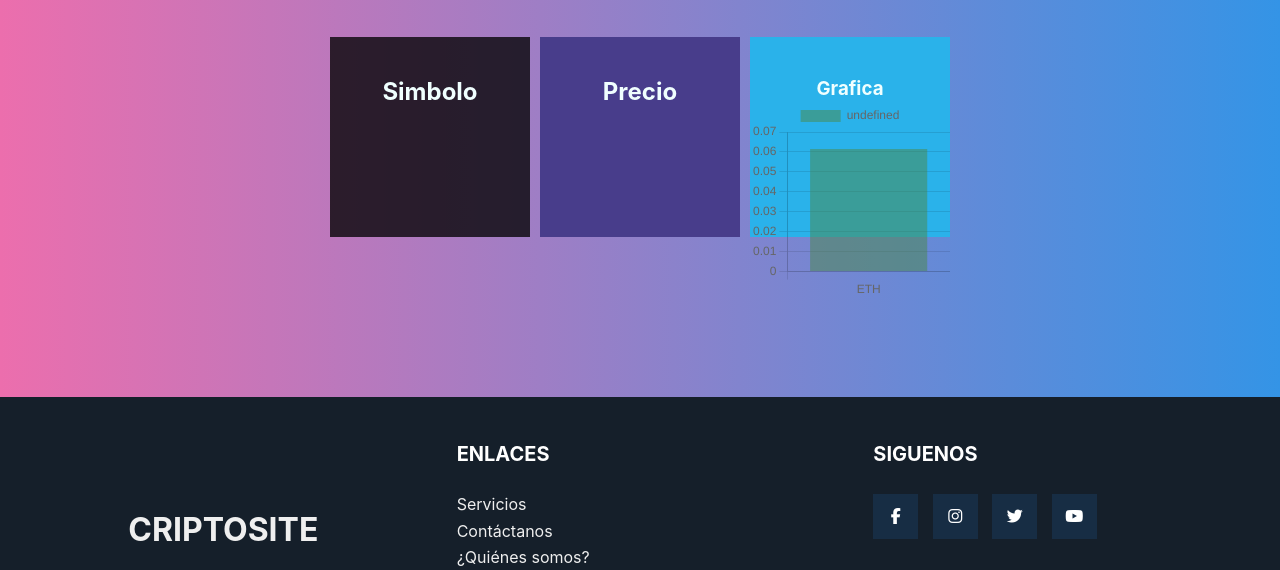
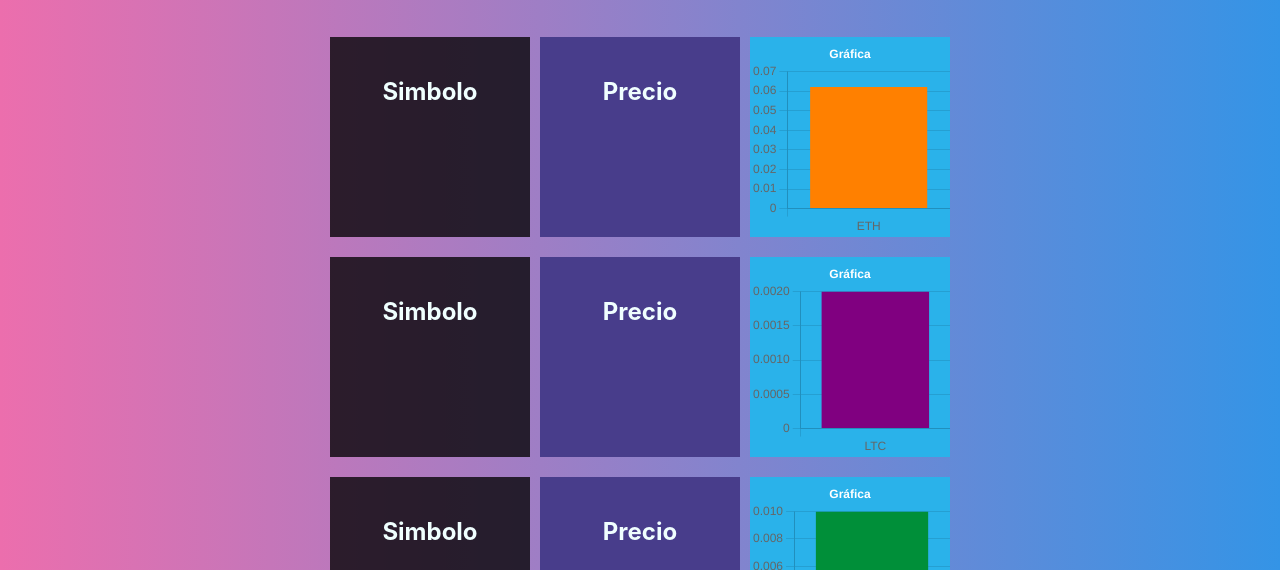
Before and after one commit to jossvagui/Proyecto3-Dashboard, a plain HTML site: page index.html in a window 1280 px wide. Shown: the part 196-766 px from the top of the page. Drawn offline with nearby package versions, Linux system fonts and the light colour scheme; no server answers.

Commit message:
graficas

```diff
--- a/app.js
+++ b/app.js
@@ -2,6 +2,12 @@ window.addEventListener('load', ()=> {
     let simbolo = document.getElementById('simbolo')
     let precio = document.getElementById('precio')
     let grafica = document.getElementById('grafica')
+    let simbolo2 = document.getElementById('simbolo2')
+    let precio2 = document.getElementById('precio2')
+    let grafica2 = document.getElementById('grafica2')
+    let simbolo3 = document.getElementById('simbolo3')
+    let precio3 = document.getElementById('precio3')
+    let grafica3 = document.getElementById('grafica3')
 
     const url = `https://api.binance.com/api/v3/ticker/price`
     fetch(url)
@@ -13,6 +19,12 @@ window.addEventListener('load', ()=> {
             simbolo.textContent = desc.toUpperCase()
             console.log(data[0].price)
             precio.textContent = data[0].price
+            let desc2 = data[1].symbol
+            simbolo2.textContent = desc2.toUpperCase()
+            precio2.textContent = data[1].price
+            let desc3 = data[2].symbol
+            simbolo3.textContent = desc3.toUpperCase()
+            precio3.textContent = data[2].price
         })
         .catch( error => {
             console.log(error)
@@ -24,9 +36,9 @@ window.addEventListener('load', ()=> {
             data:{
                 labels:['ETH'],
                 datasets:[{
-                        data:[0.0615],
+                        data:[0.062],
                         backgroundColor:[
-                            'rgb(74, 135, 72,0.5)'
+                            'rgb(255, 128, 0)'
                         ]
                 }]
             },
@@ -37,11 +49,91 @@ window.addEventListener('load', ()=> {
                                 beginAtZero:true
                             }
                     }]
+                },
+                plugins: {
+                    title: {
+                        display: true,
+                        text: 'Gráfica',
+                        fontSize: 20,
+                        padding: 10,
+                        color: '#ffffff'
+                    },
+                    legend: {
+                        display: false,
+                    },
+                }
+            }
+        });
+
+        var ctx2= document.getElementById("grafica2").getContext("2d");
+        var myChart= new Chart(ctx2,{
+            type:"bar",
+            data:{
+                labels:['LTC'],
+                datasets:[{
+                        data:[0.002],
+                        backgroundColor:[
+                            '#800080'
+                        ]
+                }]
+            },
+            options:{
+                scales:{
+                    yAxes:[{
+                            ticks:{
+                                beginAtZero:true
+                            }
+                    }]
+                },
+                plugins: {
+                    title: {
+                        display: true,
+                        text: 'Gráfica',
+                        fontSize: 20,
+                        padding: 10,
+                        color: '#ffffff'
+                    },
+                    legend: {
+                        display: false,
+                    },
+                }
+            }
+        });
+
+        var ctx3= document.getElementById("grafica3").getContext("2d");
+        var myChart= new Chart(ctx3,{
+            type:"bar",
+            data:{
+                labels:['BNB'],
+                datasets:[{
+                        data:[0.01],
+                        backgroundColor:[
+                            '#008f39'
+                        ]
+                }]
+            },
+            options:{
+                scales:{
+                    yAxes:[{
+                            ticks:{
+                                beginAtZero:true
+                            }
+                    }]
+                },
+                plugins: {
+                    title: {
+                        display: true,
+                        text: 'Gráfica',
+                        fontSize: 20,
+                        padding: 10,
+                        color: '#ffffff'
+                    },
+                    legend: {
+                        display: false,
+                    },
                 }
             }
         });
 
 
-
-
 })
--- a/index.html
+++ b/index.html
@@ -50,10 +50,37 @@
             <h1 id="precio"></h1>
         </div>
         <div id="caja3">
-            <h3>Grafica</h3>
             <canvas id="grafica" width="200" height="200"></canvas>
         </div>
     </div>
+</br>
+    <div id="contenedor">
+        <div id="caja1">
+            <h2>Simbolo</h2>
+            <h1 id="simbolo2"></h1>
+        </div>
+        <div id="caja2">
+            <h2>Precio</h2>
+            <h1 id="precio2"></h1>
+        </div>
+        <div id="caja3">
+            <canvas id="grafica2" width="200" height="200"></canvas>
+        </div>
+    </div>
+</br>
+<div id="contenedor">
+    <div id="caja1">
+        <h2>Simbolo</h2>
+        <h1 id="simbolo3"></h1>
+    </div>
+    <div id="caja2">
+        <h2>Precio</h2>
+        <h1 id="precio3"></h1>
+    </div>
+    <div id="caja3">
+        <canvas id="grafica3" width="200" height="200"></canvas>
+    </div>
+</div>
     </div>
     <!-- Inicia footer-->
     <footer class="footer">
--- a/style.css
+++ b/style.css
@@ -57,11 +57,20 @@
     grid-gap: 10px;
 }
 
-#caja1, #caja2, #caja3 {
+#caja1, #caja2 {
     display: inline-block;
     text-align: center;
     vertical-align: middle;
     padding-top: 20%;
+    width: 200px;
+    height: 200px;
+}
+
+#caja3 {
+    display: inline-block;
+    text-align: center;
+    vertical-align: middle;
+    padding-top: 0%;
     width: 200px;
     height: 200px;
 }
```
